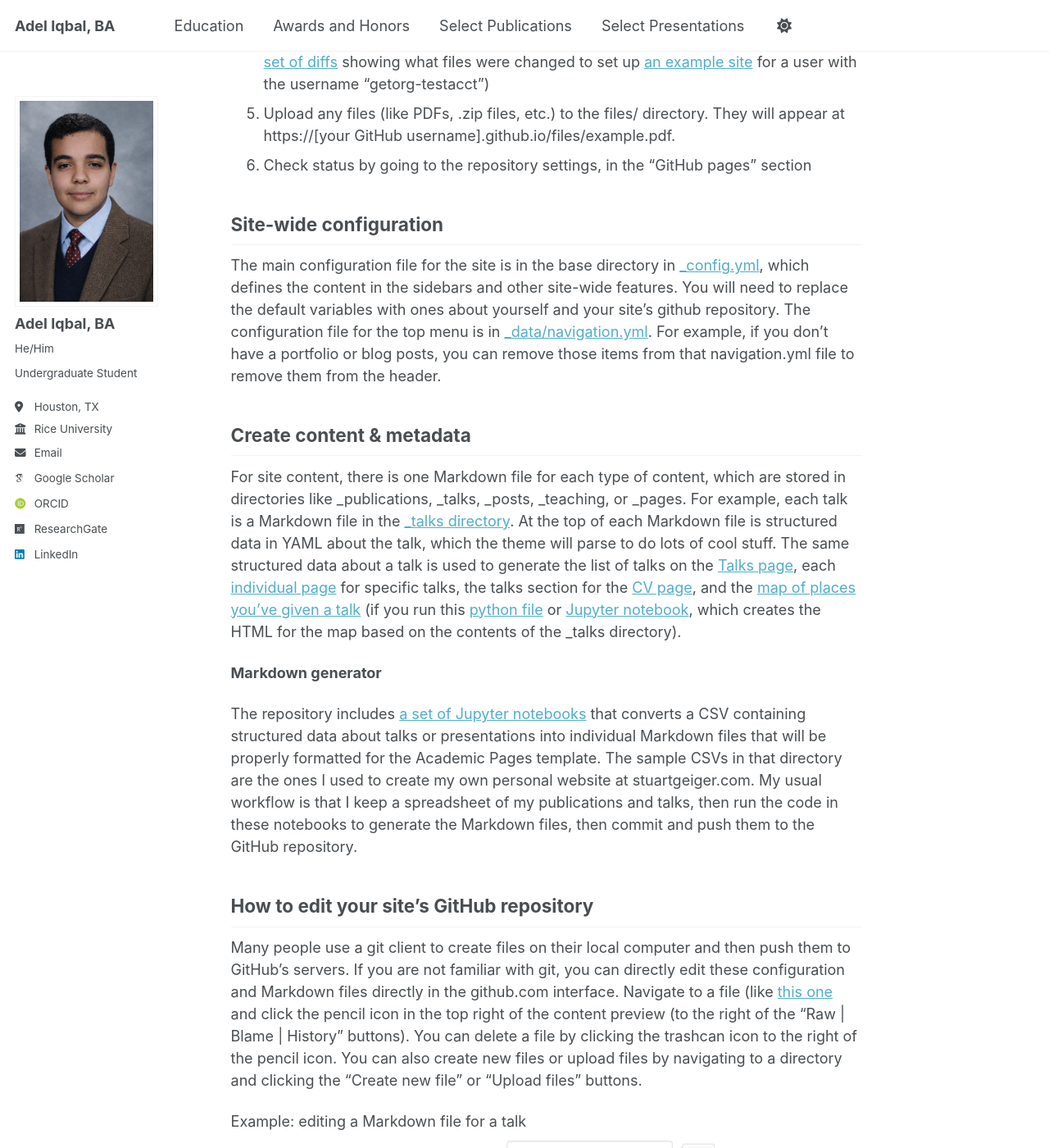
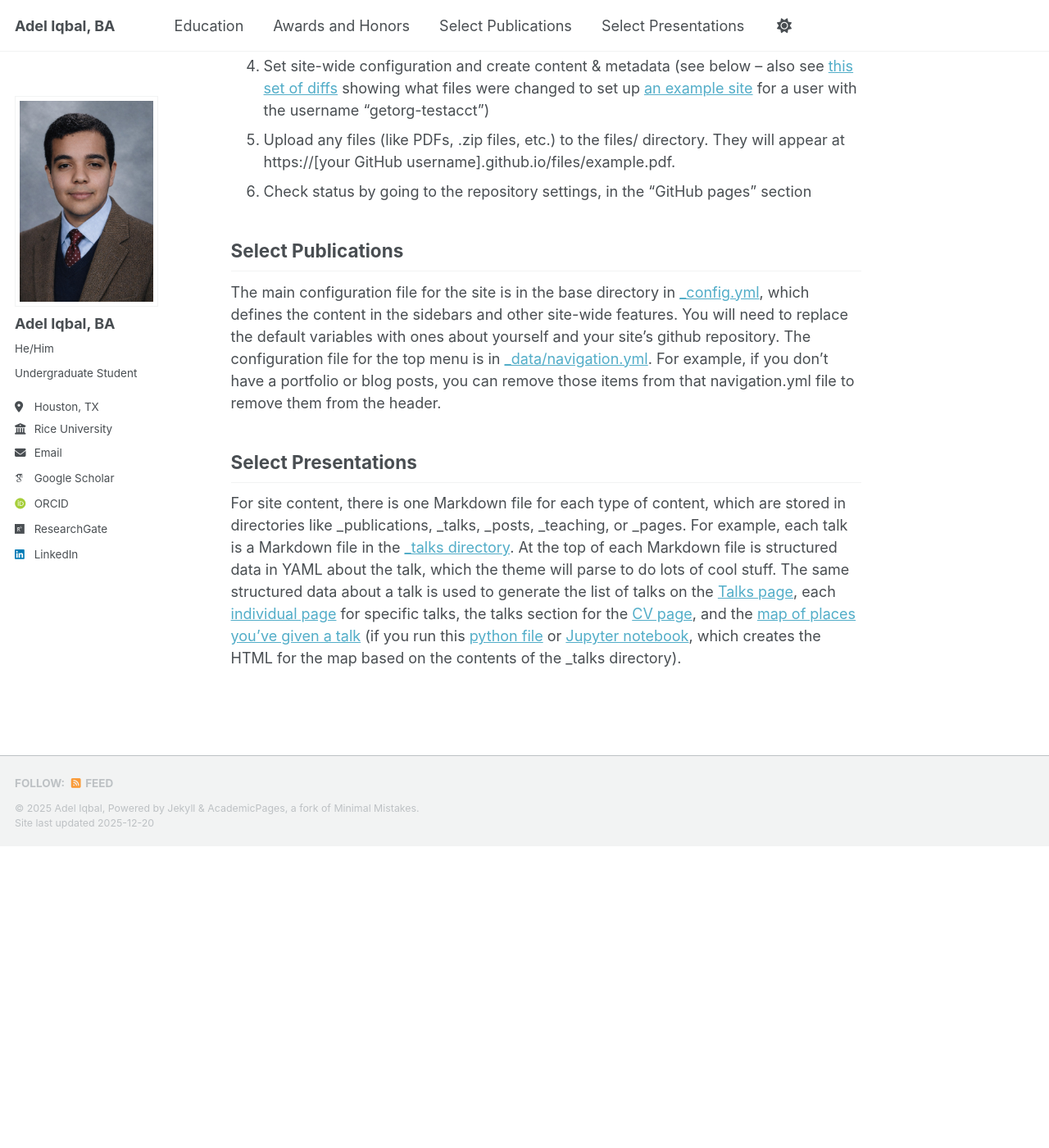
Before and after one commit to adel-iqbal/aiqbal, a Jekyll site: the page built from _pages/about.md, in a window 1280 px wide and 1400 px high, scrolled down 972 px. Shown: the whole window at 82% size. Built offline with Jekyll 4.4.1, drawn with Linux system fonts in a browser that asks for light colours; some web fonts are replaced; a script bundle is joined from its source files by our own code; library files that are not in the unit come from our copies; after the commit the page ends 2004 px from its top, so only the background shows below that; some of the changed text lies outside the part shown.

Commit message:
Update about.md

```diff
--- a/_pages/about.md
+++ b/_pages/about.md
@@ -32,26 +32,10 @@
 1. Upload any files (like PDFs, .zip files, etc.) to the files/ directory. They will appear at https://[your GitHub username].github.io/files/example.pdf.
 1. Check status by going to the repository settings, in the "GitHub pages" section
 
-Site-wide configuration
+Select Publications
 ------
 The main configuration file for the site is in the base directory in [_config.yml](https://github.com/academicpages/academicpages.github.io/blob/master/_config.yml), which defines the content in the sidebars and other site-wide features. You will need to replace the default variables with ones about yourself and your site's github repository. The configuration file for the top menu is in [_data/navigation.yml](https://github.com/academicpages/academicpages.github.io/blob/master/_data/navigation.yml). For example, if you don't have a portfolio or blog posts, you can remove those items from that navigation.yml file to remove them from the header.
 
-Create content & metadata
+Select Presentations
 ------
 For site content, there is one Markdown file for each type of content, which are stored in directories like _publications, _talks, _posts, _teaching, or _pages. For example, each talk is a Markdown file in the [_talks directory](https://github.com/academicpages/academicpages.github.io/tree/master/_talks). At the top of each Markdown file is structured data in YAML about the talk, which the theme will parse to do lots of cool stuff. The same structured data about a talk is used to generate the list of talks on the [Talks page](https://academicpages.github.io/talks), each [individual page](https://academicpages.github.io/talks/2012-03-01-talk-1) for specific talks, the talks section for the [CV page](https://academicpages.github.io/cv), and the [map of places you've given a talk](https://academicpages.github.io/talkmap.html) (if you run this [python file](https://github.com/academicpages/academicpages.github.io/blob/master/talkmap.py) or [Jupyter notebook](https://github.com/academicpages/academicpages.github.io/blob/master/talkmap.ipynb), which creates the HTML for the map based on the contents of the _talks directory).
-
-**Markdown generator**
-
-The repository includes [a set of Jupyter notebooks](https://github.com/academicpages/academicpages.github.io/tree/master/markdown_generator
-) that converts a CSV containing structured data about talks or presentations into individual Markdown files that will be properly formatted for the Academic Pages template. The sample CSVs in that directory are the ones I used to create my own personal website at stuartgeiger.com. My usual workflow is that I keep a spreadsheet of my publications and talks, then run the code in these notebooks to generate the Markdown files, then commit and push them to the GitHub repository.
-
-How to edit your site's GitHub repository
-------
-Many people use a git client to create files on their local computer and then push them to GitHub's servers. If you are not familiar with git, you can directly edit these configuration and Markdown files directly in the github.com interface. Navigate to a file (like [this one](https://github.com/academicpages/academicpages.github.io/blob/master/_talks/2012-03-01-talk-1.md) and click the pencil icon in the top right of the content preview (to the right of the "Raw | Blame | History" buttons). You can delete a file by clicking the trashcan icon to the right of the pencil icon. You can also create new files or upload files by navigating to a directory and clicking the "Create new file" or "Upload files" buttons.
-
-Example: editing a Markdown file for a talk
-![Editing a Markdown file for a talk](/images/editing-talk.png)
-
-For more info
-------
-More info about configuring Academic Pages can be found in [the guide](https://academicpages.github.io/markdown/), the [growing wiki](https://github.com/academicpages/academicpages.github.io/wiki), and you can always [ask a question on GitHub](https://github.com/academicpages/academicpages.github.io/discussions). The [guides for the Minimal Mistakes theme](https://mmistakes.github.io/minimal-mistakes/docs/configuration/) (which this theme was forked from) might also be helpful.
```
Also changed, not shown: other parts of _pages/about.md (+2 -2 lines).
